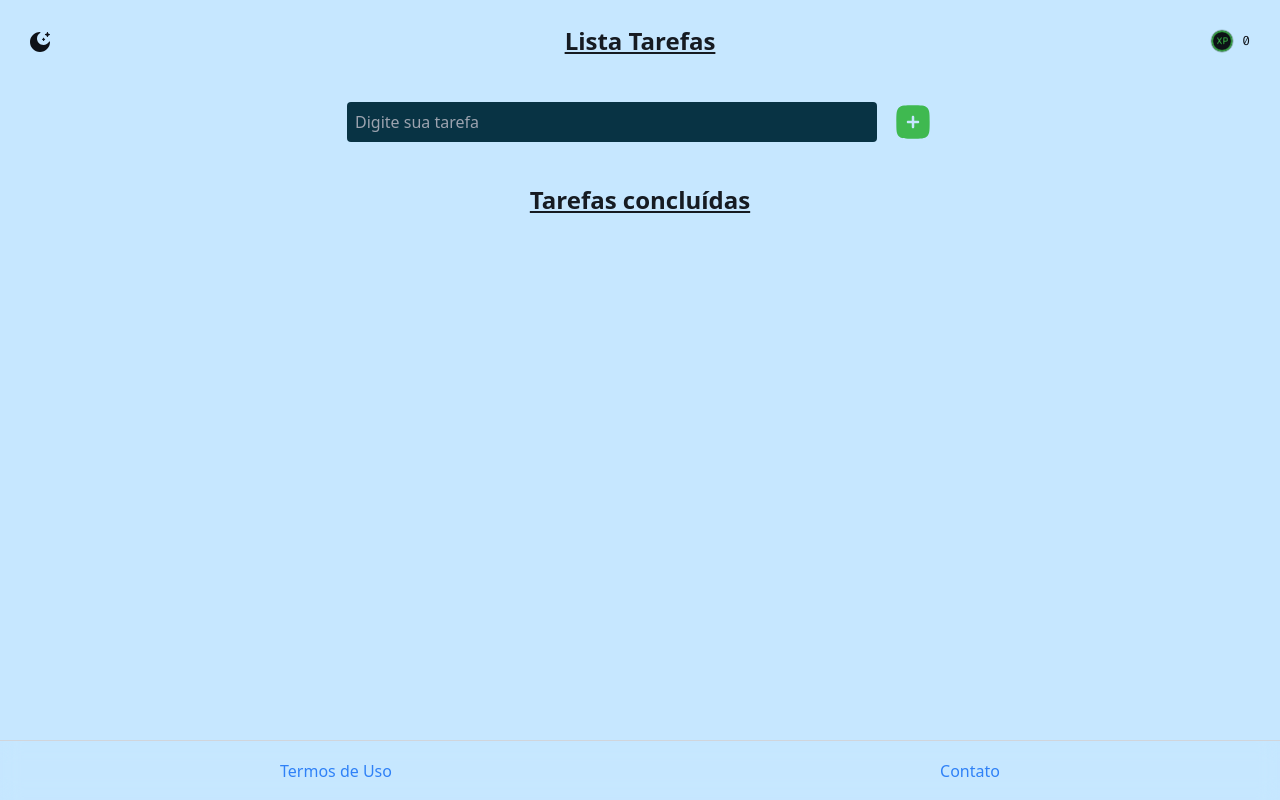
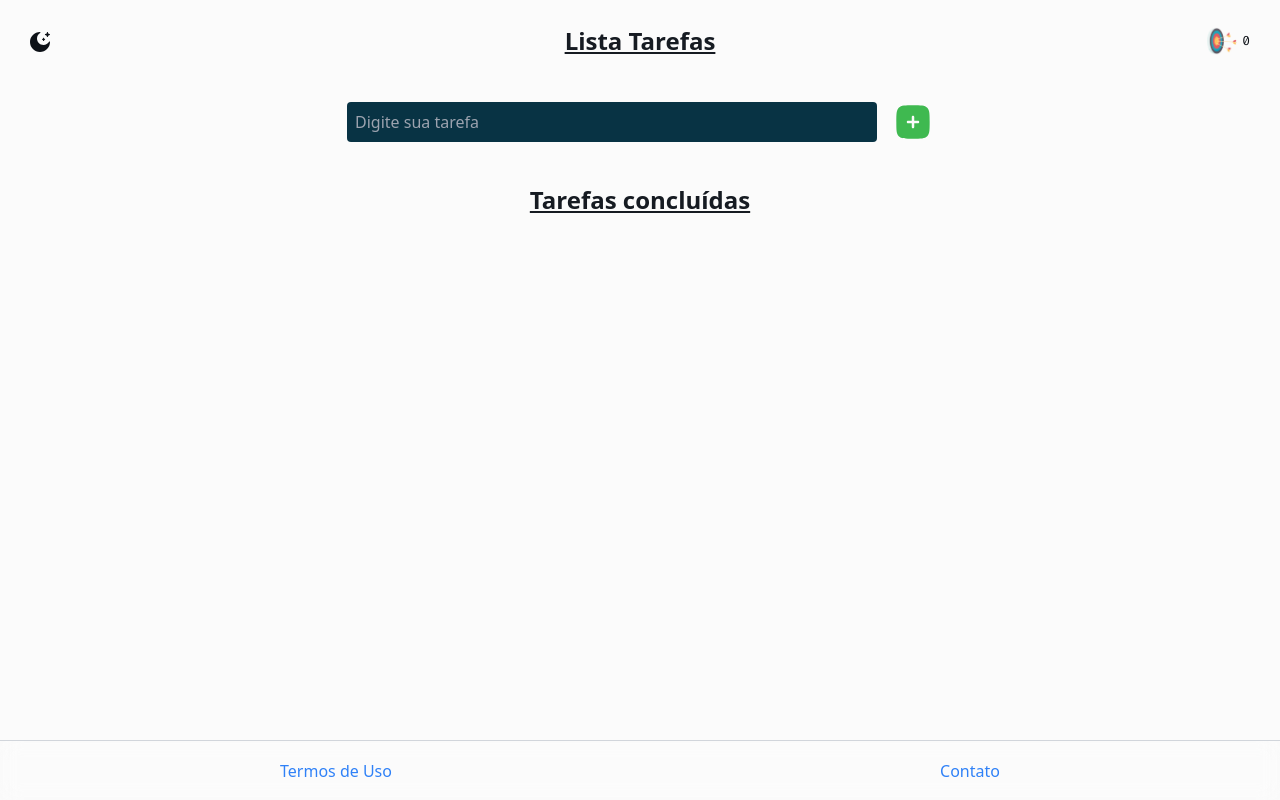
Before and after one commit to Danielalveslira/ListaTarefas, a website: page index.html in a window 1280 px wide. Drawn offline with nearby package versions, Linux system fonts and the light colour scheme.

Commit message:
mudando a cor do darkmode e alterando icone de xp

```diff
--- a/index.html
+++ b/index.html
@@ -77,7 +77,7 @@
       >
         <div id="xp-icon">
           <img
-            src="./img/xp.png"
+            src="./img/points.png"
             alt="Ícone de pontos de experiência"
             loading="lazy"
           />
--- a/style.css
+++ b/style.css
@@ -73,7 +73,7 @@ header {
   display: flex;
   align-items: center;
   justify-content: space-between;
-  background-color: #c6e7ff;
+  background-color: #fbfbfb;
   padding: 20px;
 }
 
--- a/tailwind.config.js
+++ b/tailwind.config.js
@@ -8,7 +8,7 @@ module.exports = {
         "text-color": "#0d1117",
         "button-color": "#3fb950",
         "bg-azul": "#2f81f7",
-        'bg-default': '#C6E7FF', // cor de fundo do modo claro
+        'bg-default': '#FBFBFB', // cor de fundo do modo claro
         'bg-dark': '#0d1117', // cor de fundo do modo escuro
         'text-light': '#1a202c', // cor do texto no modo claro
         'text-dark': '#ffffff', // cor do texto no modo escuro
```
Also changed, not shown: img/plus_dia.svg (deleted), img/plus_noite.svg (deleted), img/points.png (added), src/output.css.
